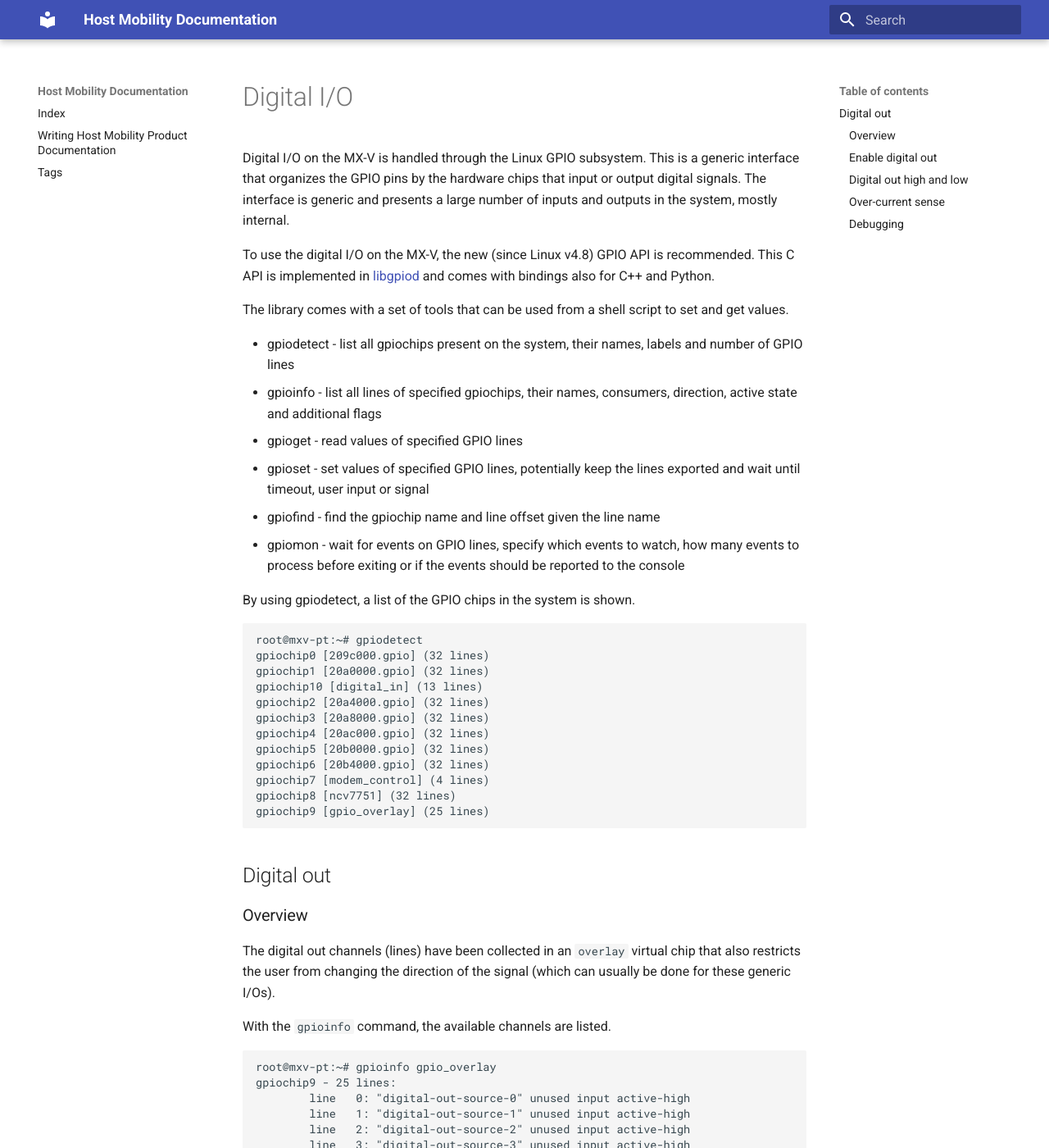
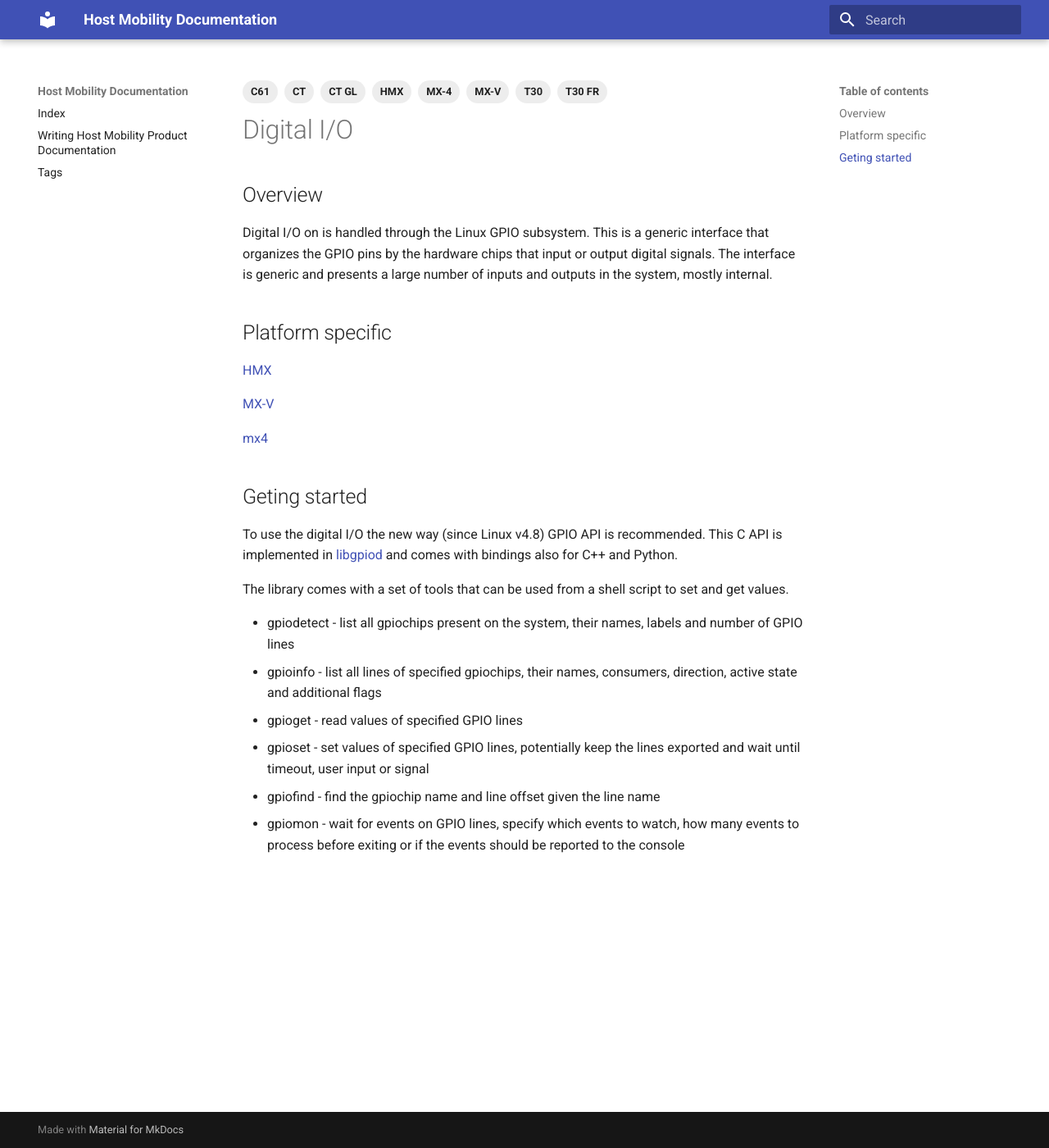
Before and after one commit to hostmobility/documentation, an MkDocs documentation site: the page built from docs/interfaces/digital_io.md, in a window 1280 px wide and 1400 px high. Shown: the whole window at 82% size. Built offline with MkDocs 1.6.1 and Material for MkDocs 9.7.7, drawn with Linux system fonts in a browser that asks for light colours; some of the changed text lies outside the part shown.

Commit message:
Digital_IO: overview doc

````diff
--- a/docs/interfaces/digital_io.md
+++ b/docs/interfaces/digital_io.md
@@ -1,11 +1,32 @@
-# Digital I/O
+---
+title:  Digital I/O
+tags:
+    - MX-V
+    - T30
+    - T30 FR
+    - MX-4
+    - CT
+    - CT GL
+    - C61
+    - HMX
+---
 
-Digital I/O on the MX-V is handled through the Linux GPIO subsystem. This
+## Overview
+Digital I/O on is handled through the Linux GPIO subsystem. This
 is a generic interface that organizes the GPIO pins by the hardware chips that
 input or output digital signals. The interface is generic and presents a large
 number of inputs and outputs in the system, mostly internal.
 
-To use the digital I/O on the MX-V, the new (since Linux v4.8) GPIO API is
+## Platform specific
+
+[HMX](hmx/digital_io.md)
+
+[MX-V](mxv/digital_io.md)
+
+[mx4](mx4/digital_io.md)
+
+## Geting started
+To use the digital I/O the new way (since Linux v4.8) GPIO API is
 recommended. This  C API is implemented in
 [libgpiod](https://git.kernel.org/pub/scm/libs/libgpiod/libgpiod.git) and comes
 with bindings also for C++ and Python.
@@ -19,143 +40,3 @@
 * gpioset    - set values of specified GPIO lines, potentially keep the lines exported and wait until timeout, user input or signal
 * gpiofind   - find the gpiochip name and line offset given the line name
 * gpiomon    - wait for events on GPIO lines, specify which events to watch, how many events to process before exiting or if the events should be reported to the console
-
-By using gpiodetect, a list of the GPIO chips in the system is shown.
-
-```bash
-root@mxv-pt:~# gpiodetect
-gpiochip0 [209c000.gpio] (32 lines)
-gpiochip1 [20a0000.gpio] (32 lines)
-gpiochip10 [digital_in] (13 lines)
-gpiochip2 [20a4000.gpio] (32 lines)
-gpiochip3 [20a8000.gpio] (32 lines)
-gpiochip4 [20ac000.gpio] (32 lines)
-gpiochip5 [20b0000.gpio] (32 lines)
-gpiochip6 [20b4000.gpio] (32 lines)
-gpiochip7 [modem_control] (4 lines)
-gpiochip8 [ncv7751] (32 lines)
-gpiochip9 [gpio_overlay] (25 lines)
-```
-
-## Digital out
-
-### Overview
-
-The digital out channels (lines) have been collected in an `overlay` virtual chip
-that also restricts the user from changing the direction of the signal (which
-can usually be done for these generic I/Os).
-
-With the `gpioinfo` command, the available channels are listed.
-
-```bash
-root@mxv-pt:~# gpioinfo gpio_overlay
-gpiochip9 - 25 lines:
-        line   0: "digital-out-source-0" unused input active-high
-        line   1: "digital-out-source-1" unused input active-high
-        line   2: "digital-out-source-2" unused input active-high
-        line   3: "digital-out-source-3" unused input active-high
-        line   4: "digital-out-source-4" unused input active-high
-        line   5: "digital-out-source-5" unused input active-high
-        line   6: "digital-out-source-6" unused input active-high
-        line   7: "digital-out-source-7" unused input active-high
-        line   8: "digital-out-oc-0" unused input active-high
-        line   9: "digital-out-oc-1" unused input active-high
-        line  10: "digital-out-oc-2" unused input active-high
-        line  11: "digital-out-oc-3" unused input active-high
-        line  12: "digital-out-oc-4" unused input active-high
-        line  13: "digital-out-oc-5" unused input active-high
-        line  14: "digital-out-oc-6" unused input active-high
-        line  15: "digital-out-oc-7" unused input active-high
-        line  16: "digital-out-sink-0" unused input active-high
-        line  17: "digital-out-sink-1" unused input active-high
-        line  18: "digital-out-sink-2" unused input active-high
-        line  19: "digital-out-sink-3" unused input active-high
-        line  20: "digital-out-sink-4" unused input active-high
-        line  21: "digital-out-sink-5" unused input active-high
-        line  22: "digital-out-sink-6" unused input active-high
-        line  23: "digital-out-sink-7" unused input active-high
-        line  24: "digital-out-enable" unused input active-high
-```
-
-To find a specific signal, the `gpiofind` command can be used:
-
-```bash
-root@mxv-pt:~# gpiofind digital-out-enable
-gpiochip9 24
-```
-
-### Enable digital out
-
-To enable digital out, the `digital-out-enable` line needs to be set to high.
-
-We can use the `gpioset` command in combination with `gpiofind` in `bash`.
-
-```bash
-root@mxv-pt:~# gpioset $(gpiofind digital-out-enable)=1
-```
-
-### Digital out high and low
-
-The digital out drivers can both source and sink current. The 8 source drivers
-are controlled with `digital-out-source-0..7` and the sink drivers with
-`digital-out-sink-0..7`. For a specific channel, the source and sink drivers
-cannot be used at the same time.
-
-```bash
-root@mxv-pt:~# gpioset $(gpiofind digital-out-source-0)=1
-```
-
-### Over-current sense
-
-For each digital-out-source-n there is a digital-out-oc-n which can be read to
-detect short-circuits.
-
-```bash
-root@mxv-pt:~# gpioget $(gpiofind digital-out-oc-0)
-```
-
-### Debugging
-
-`/sys/kernel/debug/gpio` can be read to get the kernel's view of the GPIO status.
-
-```bash
-root@mxv-pt:~# cat /sys/kernel/debug/gpio | grep -i dig
- gpio-48  (DIG_OUT_LO_1        |DIG-OUT-LO          ) out hi
- gpio-49  (DIG_OUT_EN          |DIG-OUT-EN          ) out hi
- gpio-64  (DIG_OUT_HI_1        |DIG-OUT-HI          ) out hi
- gpio-65  (DIG_OUT_HI_2        |DIG-OUT-HI          ) out lo
- gpio-66  (DIG_OUT_HI_3        |DIG-OUT-HI          ) out lo
- gpio-67  (DIG_OUT_HI_4        |DIG-OUT-HI          ) out lo
- gpio-68  (DIG_OUT_HI_5        |DIG-OUT-HI          ) out lo
- gpio-69  (DIG_OUT_HI_6        |DIG-OUT-HI          ) out lo
- gpio-70  (DIG_OUT_HI_7        |DIG-OUT-HI          ) out lo
- gpio-71  (DIG_OUT_HI_8        |DIG-OUT-HI          ) out lo
- gpio-72  (DIG_OUT_HI_OC_1     |DIG-OUT-HI-OC       ) in  hi
- gpio-73  (DIG_OUT_HI_OC_2     |DIG-OUT-HI-OC       ) in  lo
- gpio-74  (DIG_OUT_HI_OC_3     |DIG-OUT-HI-OC       ) in  lo
- gpio-75  (DIG_OUT_HI_OC_4     |DIG-OUT-HI-OC       ) in  lo
- gpio-76  (DIG_OUT_HI_OC_5     |DIG-OUT-HI-OC       ) in  hi
- gpio-77  (DIG_OUT_HI_OC_6     |DIG-OUT-HI-OC       ) in  lo
- gpio-78  (DIG_OUT_HI_OC_7     |DIG-OUT-HI-OC       ) in  hi
- gpio-79  (DIG_OUT_HI_OC_8     |DIG-OUT-HI-OC       ) in  lo
- gpio-166 (DIG_OUT_LO_2        |DIG-OUT-LO          ) out hi
- gpio-493 (digital-out-source-0|gpioset             ) in  hi
- gpio-494 (digital-out-source-1)
- gpio-495 (digital-out-source-2)
- gpio-496 (digital-out-source-3)
- gpio-497 (digital-out-source-4)
- gpio-498 (digital-out-source-5)
- gpio-499 (digital-out-source-6)
- gpio-500 (digital-out-source-7)
- gpio-501 (digital-out-oc-0    )
- gpio-502 (digital-out-oc-1    )
- gpio-503 (digital-out-oc-2    )
- gpio-504 (digital-out-oc-3    )
- gpio-505 (digital-out-oc-4    )
- gpio-506 (digital-out-oc-5    )
- gpio-507 (digital-out-oc-6    )
- gpio-508 (digital-out-oc-7    )
- gpio-509 (digital-out-sink-0  )
- gpio-510 (digital-out-sink-1  )
- gpio-511 (digital-out-enable  )
-```
````
